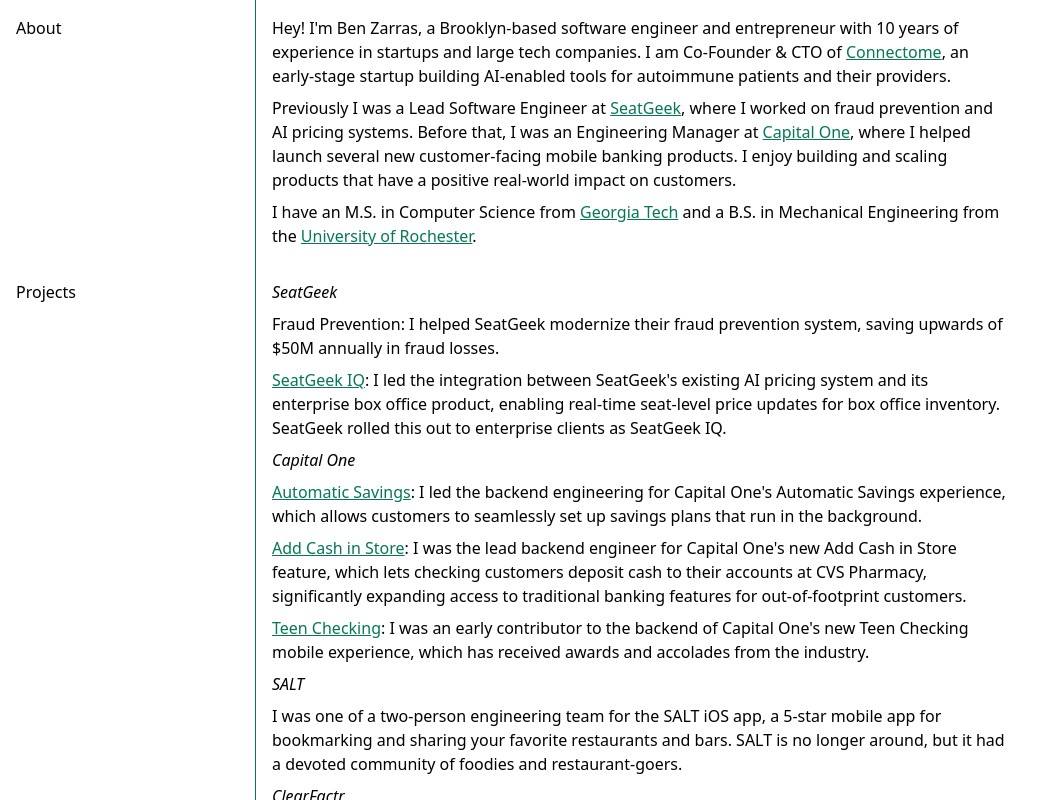
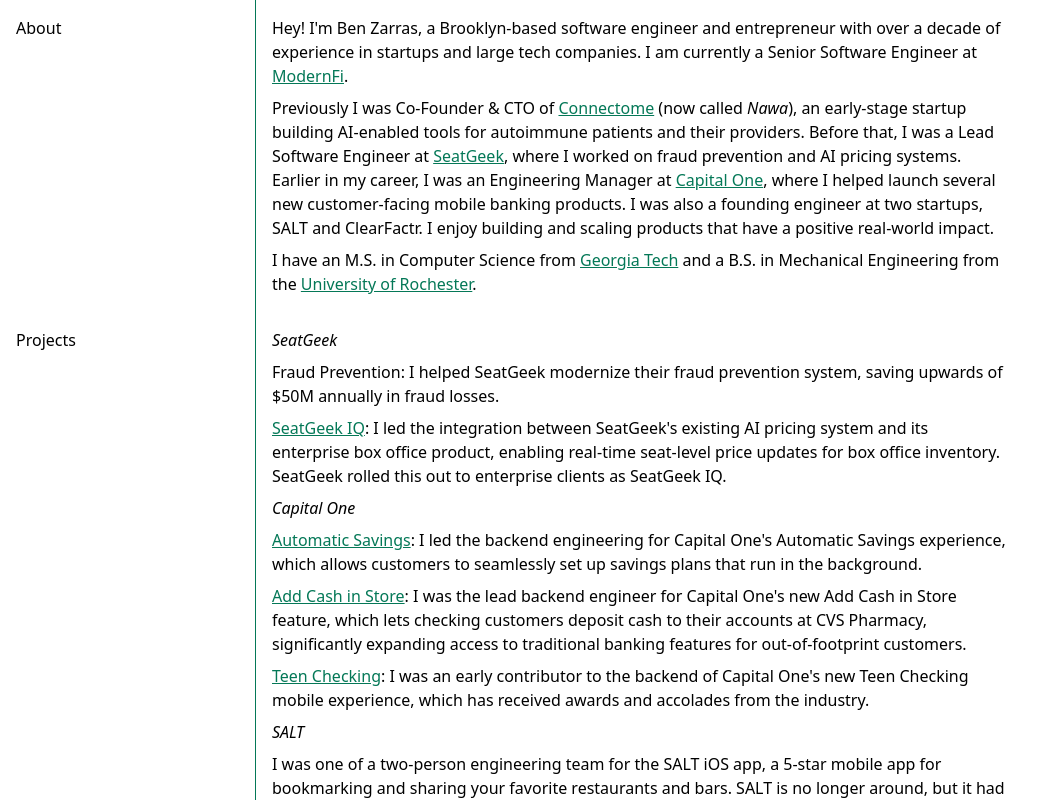
Before and after one commit to bzarras/bz-website, a React (Create React App) app: page / in a window 1280 px wide. Shown: the top 800 px of the page, without its empty margins (0-1051 px from the left). Built offline with nearby package versions, Linux system fonts and the light colour scheme; the HTML template or start-up script is replaced by a standard one.

Commit message:
chore: update about section (#3)

```diff
--- a/src/content/about.ts
+++ b/src/content/about.ts
@@ -3,14 +3,17 @@
 const title = 'About';
 
 const body =
-`Hey! I'm Ben Zarras, a Brooklyn-based software engineer and entrepreneur with 10 years of experience
-in startups and large tech companies. I am Co-Founder & CTO of [Connectome](https://connectome.care), an
+`Hey! I'm Ben Zarras, a Brooklyn-based software engineer and entrepreneur with over a decade of experience
+in startups and large tech companies. I am currently a Senior Software Engineer at [ModernFi](https://modernfi.com).
+
+Previously I was Co-Founder & CTO of [Connectome](https://connectome.care) (now called *Nawa*), an
 early-stage startup building AI-enabled tools for autoimmune patients and their providers.
-
-Previously I was a Lead Software Engineer at [SeatGeek](https://seatgeek.com/), where I
-worked on fraud prevention and AI pricing systems. Before that, I was an Engineering Manager at
-[Capital One](https://www.capitalone.com), where I helped launch several new customer-facing mobile banking products. I enjoy building
-and scaling products that have a positive real-world impact on customers.
+Before that, I was a Lead Software Engineer at [SeatGeek](https://seatgeek.com/), where I
+worked on fraud prevention and AI pricing systems.
+Earlier in my career, I was an Engineering Manager at [Capital One](https://www.capitalone.com), where
+I helped launch several new customer-facing mobile banking products.
+I was also a founding engineer at two startups, SALT and ClearFactr.
+I enjoy building and scaling products that have a positive real-world impact.
 
 I have an M.S. in Computer Science from [Georgia Tech](https://omscs.gatech.edu/) and a B.S. in Mechanical Engineering
 from the [University of Rochester](https://rochester.edu/).
```
